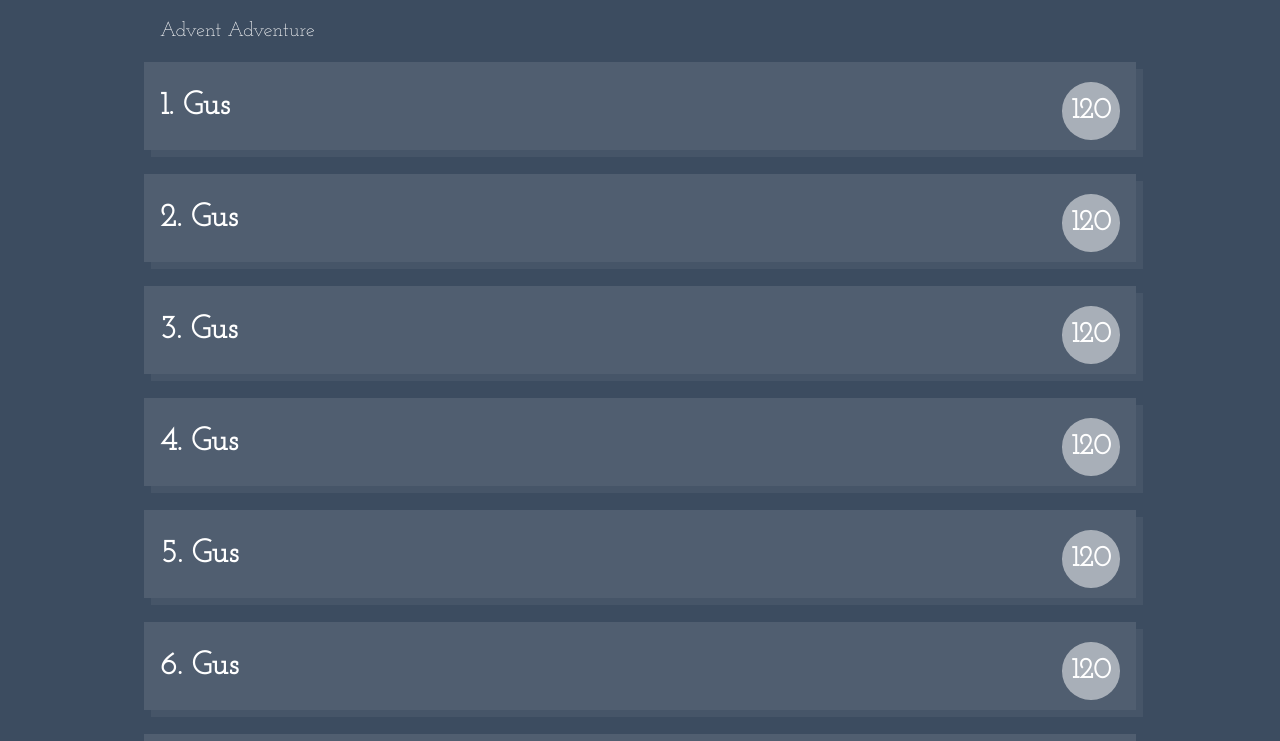
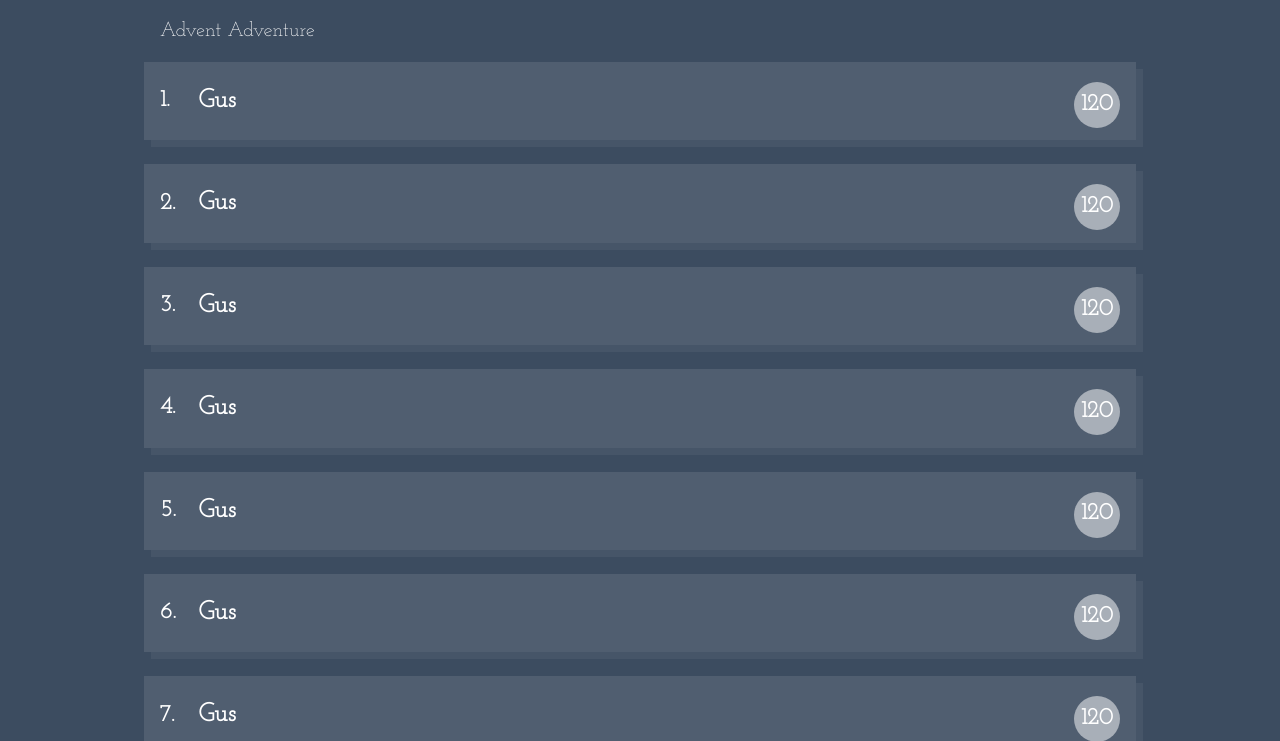
Before and after one commit to AdventAdventure/adventure, a plain HTML site: page adventure/index.html at #/rankings in a window 1280 px wide. Both pictures are taken after a click on the link "RANKINGS". Shown: the top 741 px of the page. Drawn offline with nearby package versions, Linux system fonts and the light colour scheme; some packages are replaced by stand-ins of ours.

Commit message:
Pretty up ranking styles

```diff
--- a/adventure/Public/css/style.css
+++ b/adventure/Public/css/style.css
@@ -244,14 +244,12 @@ h2 {
 /* Ranking
 --------------------------------*/
 
-.ranking__position {
-	float: left;
-	background-color: rgba( 255, 255, 255, 0.5 );
-	width: 2em;
-	text-align: center;
-	height: 2em;
-	padding-top: 0.25em;
-	border-radius: 1em;
+.ranking {
+	font-size: 0.8em;
+}
+
+.ranking h1 {
+	padding-left: 1.5em;
 }
 
 .ranking__points {
@@ -262,6 +260,12 @@ h2 {
 	height: 2em;
 	padding-top: 0.25em;
 	border-radius: 1em;
+	margin-left: 1em
+}
+
+.ranking__position {
+	float: left;
+	padding-top: 0.1em;
 }
 
 .ranking__me {
--- a/adventure/Public/js/adventure.js
+++ b/adventure/Public/js/adventure.js
@@ -79,7 +79,7 @@ var Adventure = (function () {
                     ];
 
                     $scope.positionClass = function (position) {
-                      var classes = "slab challenge";
+                      var classes = "slab ranking";
                       if (position === $scope.myPosition) {
                         classes += " ranking__me";
                       }
--- a/adventure/Public/templates/rankings.html
+++ b/adventure/Public/templates/rankings.html
@@ -3,5 +3,6 @@
   ng-repeat="(position, ranking) in rankings | orderBy:'-Points'"
   ng-show="rankingVisible(position)">
   	<h2 class="ranking__points">{{ ranking.Points }}</h2>
-    <h1 class="slab__title">{{ position + 1 }}. {{ ranking.UserName }}</h1>
+    <h2 class="ranking__position">{{ position + 1 }}.</h2>
+    <h1 class="slab__title">{{ ranking.UserName }}</h1>
 </section>
```
